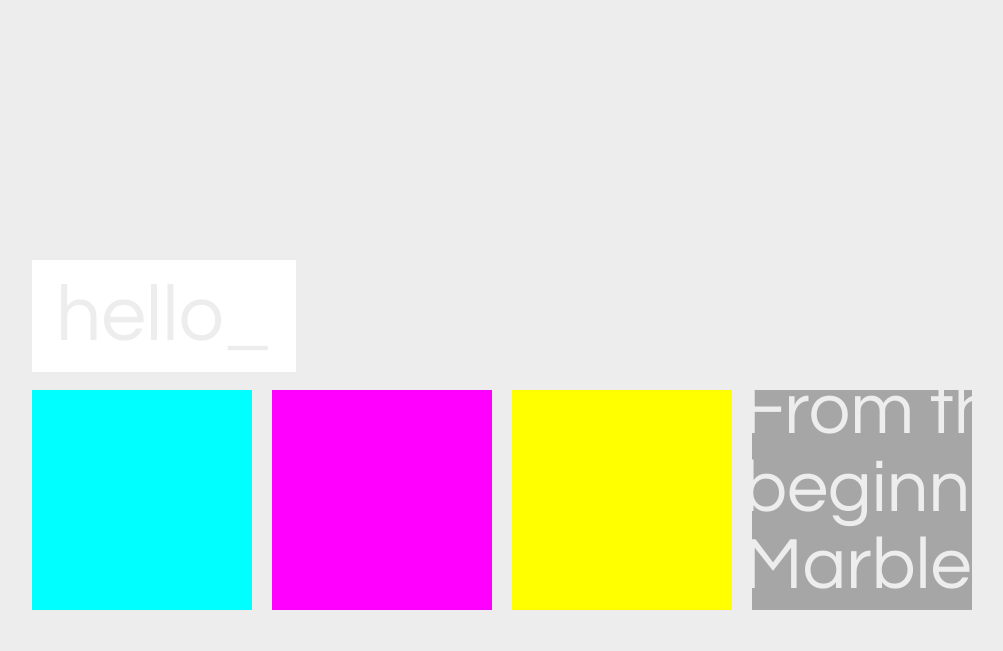
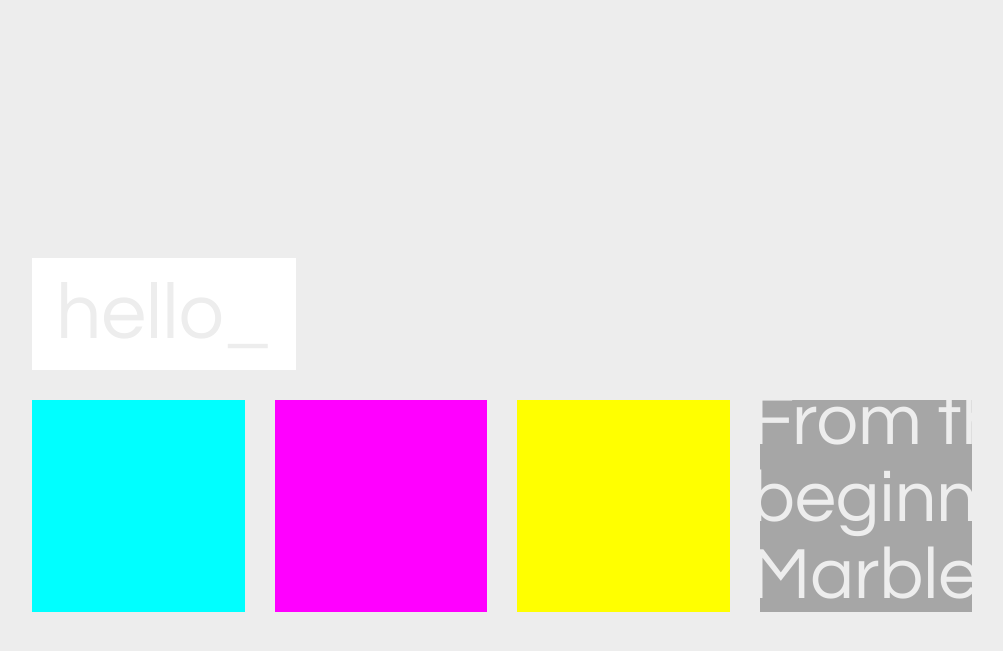
Before and after one commit to sscummings/sscummings.github.io, a Jekyll site: the page built from index.md, in a window 1280 px wide. Shown: the top 651 px of the page, without its empty margins (138-1141 px from the left). Built offline with Jekyll 4.4.1, drawn with Linux system fonts in a browser that asks for light colours; nearby versions of some CDN libraries.

Commit message:
Refining homepage responsiveness.

```diff
--- a/_sass/sscummings/partials/_home.scss
+++ b/_sass/sscummings/partials/_home.scss
@@ -6,8 +6,8 @@
 
 	$collection-font-size-xs: 27vw;
 	$collection-font-size-sm: 13.7vw;
-	$collection-font-size-md: 13.7vh;
-	$collection-font-size-lg: 98px;
+	$collection-font-size-md: 110px;
+	$collection-font-size-lg: 90px;
 
 	.item-square {
 		a {
@@ -185,6 +185,9 @@
 
 
 	@include mq-up($sm-up) {
+		width: 558px;
+		margin-left: auto;
+		margin-right: auto;
 
 		.item-square {
 			a .collection,
@@ -196,7 +199,7 @@
 		.intro {
 
 			h1 {
-				font-size: $collection-font-size-sm*.75;
+				font-size: 80px;
 			}
 		}
 
@@ -240,9 +243,8 @@
 
 			h1 {
 				font-size: 80px;
-				height: 100px;
 				position: sticky;
-				top: $grid-gutter-width;
+				// top: $grid-gutter-width;
 			}
 		}
 
@@ -256,6 +258,7 @@
 
 
 	@include mq-up($lg-up) {
+		width: 100%;
 
 		.item-square {
 			a .collection,
@@ -264,10 +267,17 @@
 			}
 		}
 
+		.intro {
+
+			h1 {
+				margin-bottom: $grid-gutter-width;
+			}
+		}
+
 		.grid {
 
 			.item-square {
-				width: calc(25% - (#{$grid-gutter-width}/2));
+				width: calc((100% - #{$grid-gutter-width}*3)/4);
 			}
 		}
 	}
```
